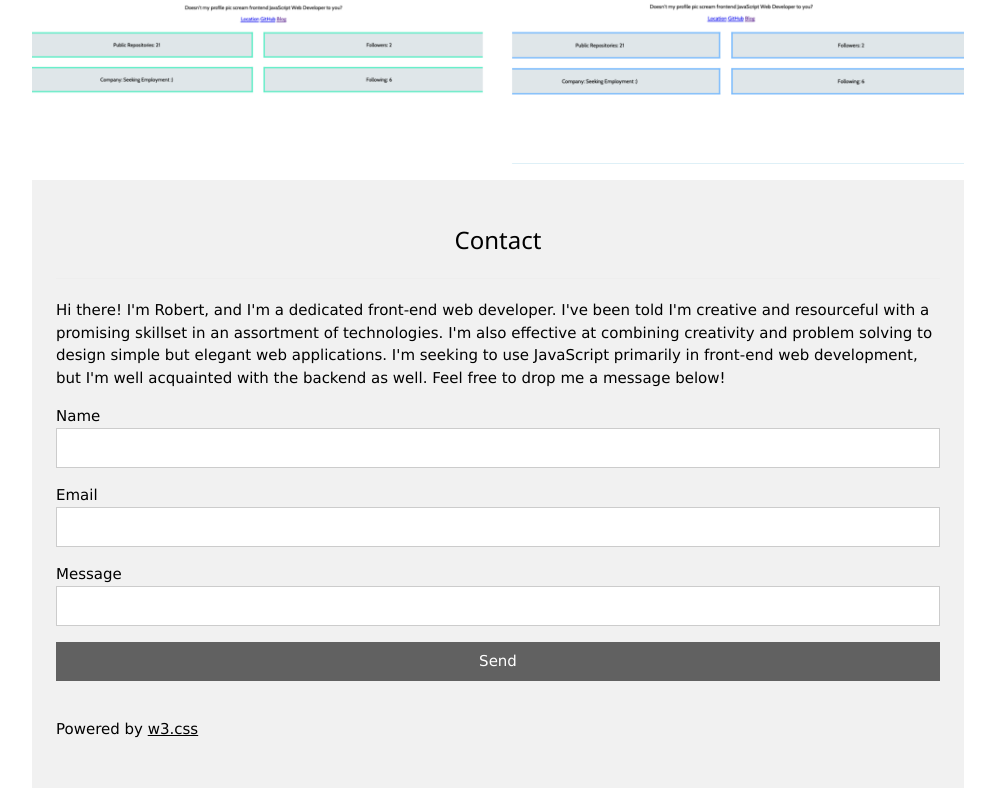
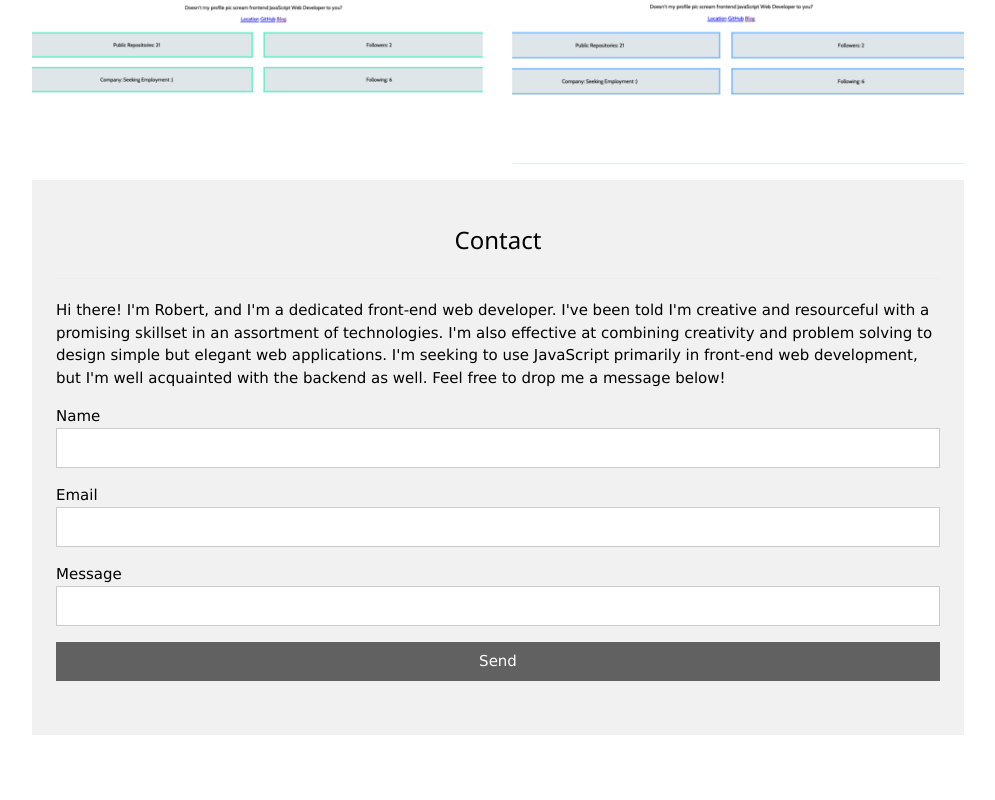
Before and after one commit to rmpcoding/Basic-Portfolio, a website: page public/index.html in a window 1280 px wide. Shown: the part 4964-5764 px from the top of the page, without its empty margins (142-1137 px from the left). After the commit the page ends 5711 px from the top, so only its background shows below. Drawn offline with nearby package versions, Linux system fonts and the light colour scheme.

Commit message:
Removes logo on bottom of page

```diff
--- a/index.js
+++ b/index.js
@@ -1,5 +1,4 @@
 const static = require('node-static')
-
 
 const file = new static.Server('./public');
 
--- a/public/index.html
+++ b/public/index.html
@@ -160,15 +160,6 @@
                     </button>
                 </form>
                 <br />
-                <p>
-                    Powered by
-                    <a
-                        href="https://www.w3schools.com/w3css/default.asp"
-                        target="_blank"
-                        class="w3-hover-text-green"
-                        >w3.css</a
-                    >
-                </p>
             </div>
 
             <!-- End page content -->
```
